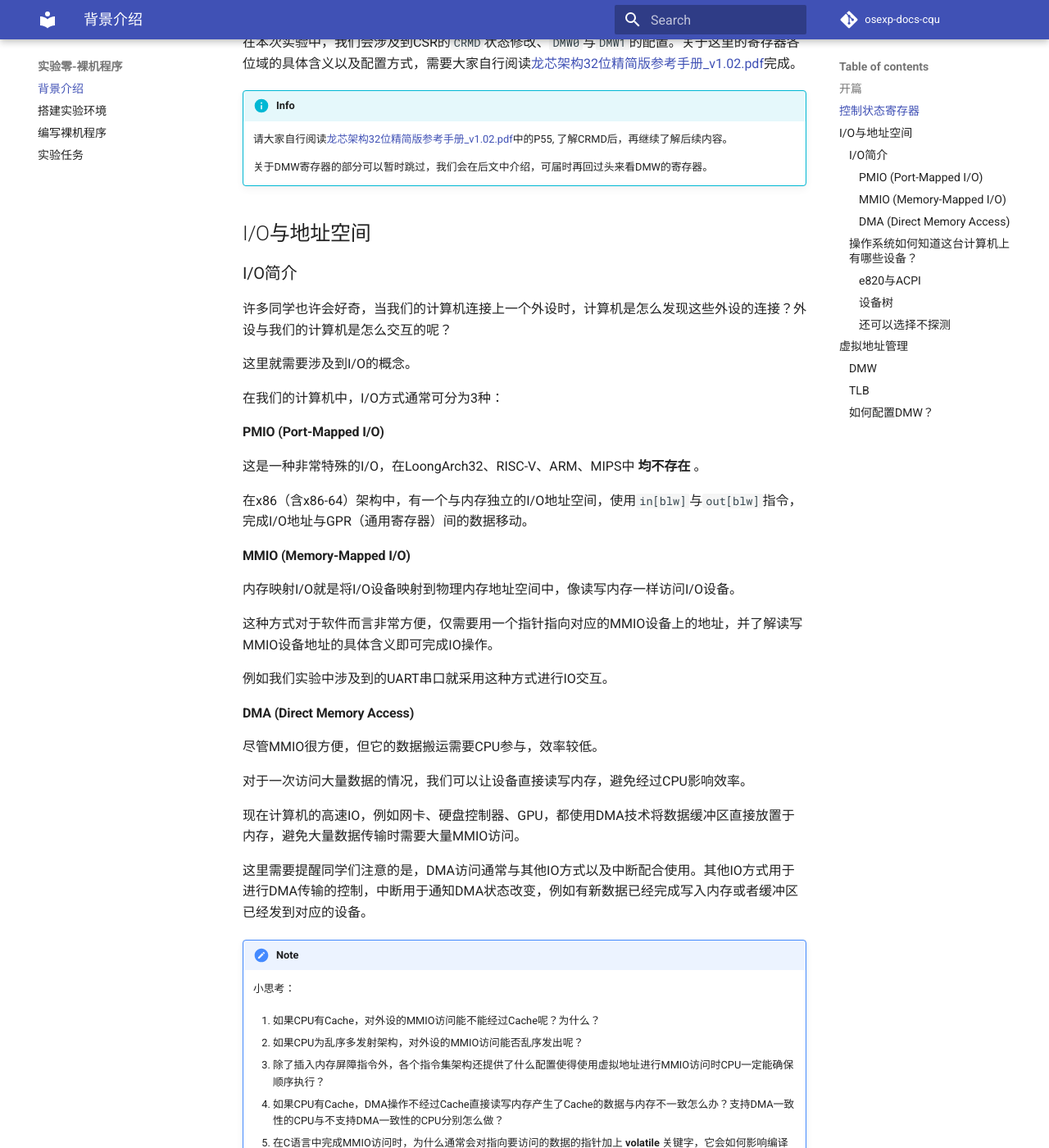
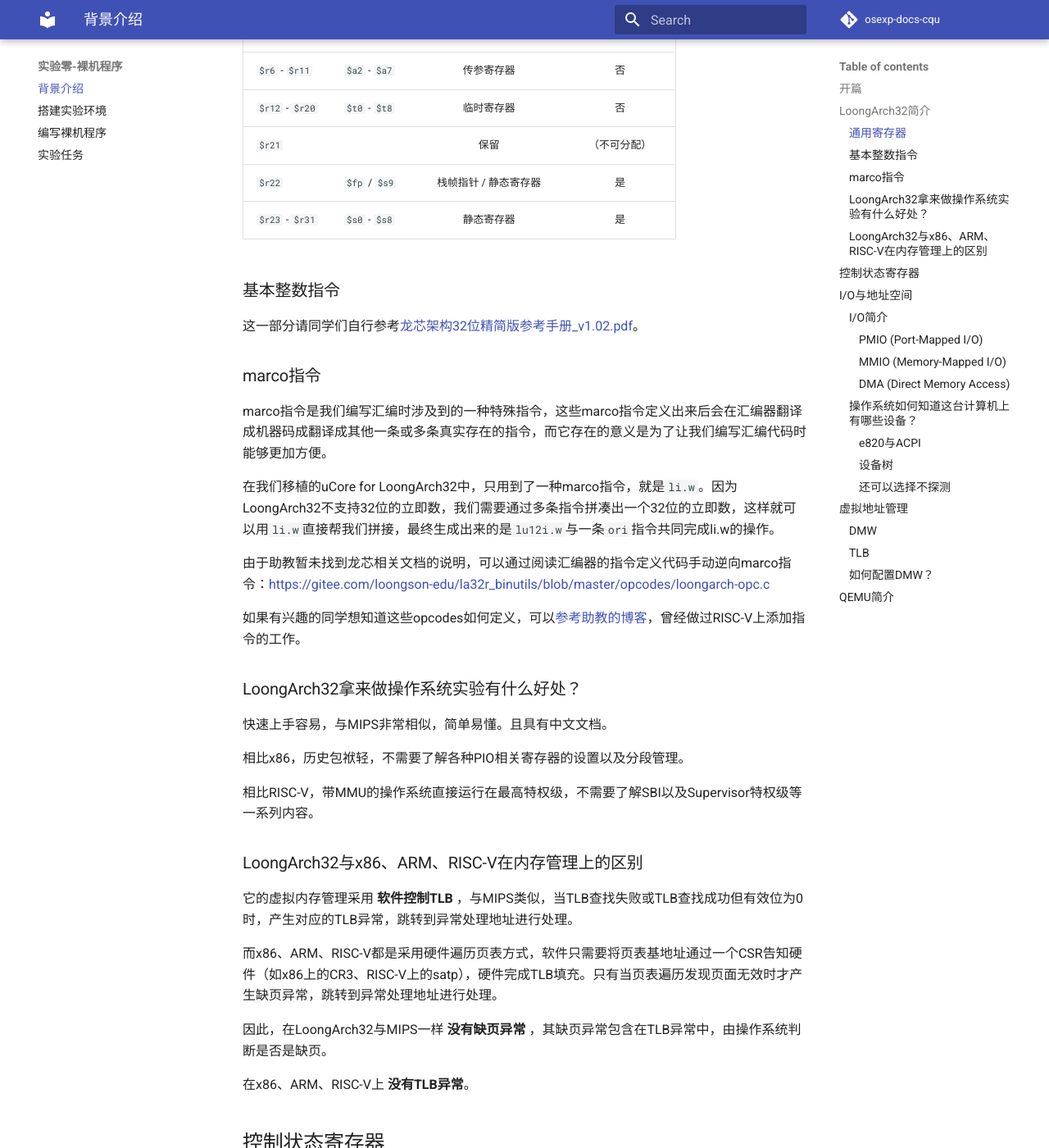
Before and after one commit to CQU-CS-LABs/osexp-docs-cqu, an MkDocs documentation site: the page built from docs/lab0/intro.md, in a window 1280 px wide and 1400 px high, scrolled down 910 px. Shown: the whole window at 82% size. Built offline with MkDocs 1.6.1 and Material for MkDocs 9.7.7, drawn with Linux system fonts in a browser that asks for light colours; comment, search, counter and statistics services are not loaded; some of the changed text lies outside the part shown.

Commit message:
add intro

```diff
--- a/docs/lab0/intro.md
+++ b/docs/lab0/intro.md
@@ -5,6 +5,59 @@
 但我们计算机的处理器除了简单地执行指令之外，它还拥有特权级管理、异常与中断等功能，这些硬件功能与操作系统软件密切相关。
 
 相信大家在通过本实验的学习后，能够对计算机的启动流程以及操作系统的运行流程有一个基本的认识，解开大家心中计算机底层的神秘面纱。
+
+## LoongArch32简介
+
+LoongArch是一种精简指令集架构。分为32位与64位两个版本。我们操作系统实验采用的是32位版本。
+
+### 通用寄存器
+
+LoongArch32有32个通用寄存器，记为r0~r31，这些寄存器在[ABI](https://loongson.github.io/LoongArch-Documentation/LoongArch-ELF-ABI-CN.html)中定义了对应的别名，如下：
+
+| 名称            | 别名          |           用途           | 在调用中是否保留 |
+| :-------------- | :------------ | :----------------------: | :--------------: |
+| `$r0`           | `$zero`       |         常数 `0`         |     （常数）     |
+| `$r1`           | `$ra`         |         返回地址         |        否        |
+| `$r2`           | `$tp`         |         线程指针         |   （不可分配）   |
+| `$r3`           | `$sp`         |          栈指针          |        是        |
+| `$r4` - `$r5`   | `$a0` - `$a1` | 传参寄存器、返回值寄存器 |        否        |
+| `$r6` - `$r11`  | `$a2` - `$a7` |        传参寄存器        |        否        |
+| `$r12` - `$r20` | `$t0` - `$t8` |        临时寄存器        |        否        |
+| `$r21`          |               |           保留           |   （不可分配）   |
+| `$r22`          | `$fp` / `$s9` |  栈帧指针 / 静态寄存器   |        是        |
+| `$r23` - `$r31` | `$s0` - `$s8` |        静态寄存器        |        是        |
+
+### 基本整数指令
+
+这一部分请同学们自行参考[龙芯架构32位精简版参考手册_v1.02.pdf](https://mirrors.tuna.tsinghua.edu.cn/loongson/docs/loongarch/%E9%BE%99%E8%8A%AF%E6%9E%B6%E6%9E%8432%E4%BD%8D%E7%B2%BE%E7%AE%80%E7%89%88%E5%8F%82%E8%80%83%E6%89%8B%E5%86%8C_v1.02.pdf)。
+
+### marco指令
+
+marco指令是我们编写汇编时涉及到的一种特殊指令，这些marco指令定义出来后会在汇编器翻译成机器码成翻译成其他一条或多条真实存在的指令，而它存在的意义是为了让我们编写汇编代码时能够更加方便。
+
+在我们移植的uCore for LoongArch32中，只用到了一种marco指令，就是`li.w`。因为LoongArch32不支持32位的立即数，我们需要通过多条指令拼凑出一个32位的立即数，这样就可以用`li.w`直接帮我们拼接，最终生成出来的是`lu12i.w`与一条`ori`指令共同完成li.w的操作。
+
+由于助教暂未找到龙芯相关文档的说明，可以通过阅读汇编器的指令定义代码手动逆向marco指令：[https://gitee.com/loongson-edu/la32r_binutils/blob/master/opcodes/loongarch-opc.c](https://gitee.com/loongson-edu/la32r_binutils/blob/master/opcodes/loongarch-opc.c)
+
+如果有兴趣的同学想知道这些opcodes如何定义，可以[参考助教的博客](https://blog.cyyself.name/add-compile-instr-for-riscv/)，曾经做过RISC-V上添加指令的工作。
+
+### LoongArch32拿来做操作系统实验有什么好处？
+
+快速上手容易，与MIPS非常相似，简单易懂。且具有中文文档。
+
+相比x86，历史包袱轻，不需要了解各种PIO相关寄存器的设置以及分段管理。
+
+相比RISC-V，带MMU的操作系统直接运行在最高特权级，不需要了解SBI以及Supervisor特权级等一系列内容。
+
+### LoongArch32与x86、ARM、RISC-V在内存管理上的区别
+
+它的虚拟内存管理采用 **软件控制TLB** ，与MIPS类似，当TLB查找失败或TLB查找成功但有效位为0时，产生对应的TLB异常，跳转到异常处理地址进行处理。
+
+而x86、ARM、RISC-V都是采用硬件遍历页表方式，软件只需要将页表基地址通过一个CSR告知硬件（如x86上的CR3、RISC-V上的satp），硬件完成TLB填充。只有当页表遍历发现页面无效时才产生缺页异常，跳转到异常处理地址进行处理。
+
+因此，在LoongArch32与MIPS一样 **没有缺页异常** ，其缺页异常包含在TLB异常中，由操作系统判断是否是缺页。
+
+在x86、ARM、RISC-V上 **没有TLB异常**。
 
 ## 控制状态寄存器
 
@@ -138,3 +191,7 @@ LoongArch32有一种特殊的虚拟地址映射方式，称为直接映射配置
 这里需要注意的是，如果是从QEMU模拟器启动操作系统，DMW我们可以自定义，但如果是从Chiplab的FPGA软核上使用PMON启动操作系统，由于PMON本身已经进行DMW的配置并运行在虚拟地址，因此我们的DMW配置必须与PMON一致才能保证系统正常启动。
 
 特别需要注意的是，LoongArch32的QEMU有一个特点是它会在直接地址翻译模式下去除物理地址的高3位，以确保没有配置DMW时能够正确启动系统软件，但真实的LoongArch32硬件（如Chiplab软核）不会这么做。因此大家在编写系统软件的时候需要注意这个特征，编写那些运行在直接地址翻译模式的代码时需要确保取指地址和访存地址均为物理地址，若无法保证则可以做一层跳转（参考uCore处理TLBREFILL的代码），切换为映射地址翻译模式再进行下一步操作，防止编写的操作系统在QEMU上能运行但无法在真实硬件上运行。
+
+## QEMU简介
+
+QEMU是一款模拟器（虚拟机），支持多种指令集架构。我们实验中使用的是LoongArch32架构的QEMU。
```
Also changed, not shown: docs/lab0/bare-prog.md (+8 -0 lines).
